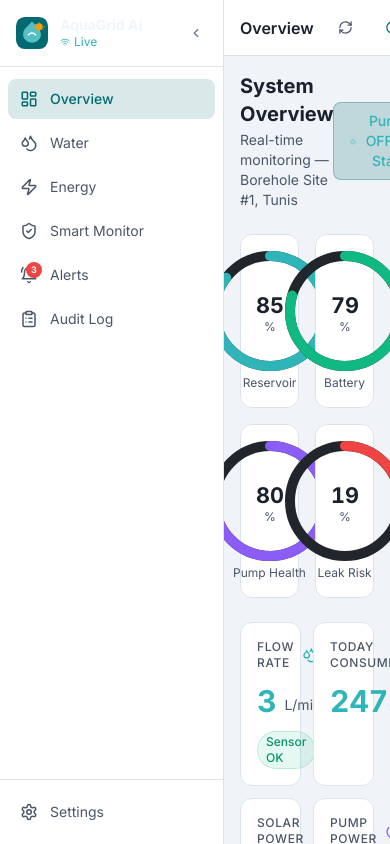
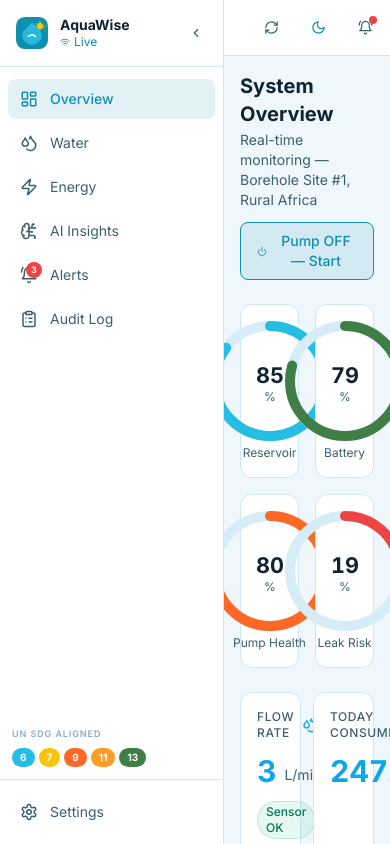
Before and after one commit to meriamjadoui/AquaGrid-AI, a React (Vite) app in the folder dashboard/: page /overview in a window 390 px wide. Built offline with nearby package versions, Linux system fonts and the light colour scheme.

Commit message:
feat: rebrand to AquaWise, SDG color palette, SDG impact panel, responsive layout

```diff
--- a/dashboard/src/App.jsx
+++ b/dashboard/src/App.jsx
@@ -21,11 +21,11 @@ class ErrorBoundary extends Component {
         <div style={{
           minHeight: '100vh', display: 'flex', flexDirection: 'column',
           alignItems: 'center', justifyContent: 'center',
-          background: '#0f172a', color: '#f8fafc', fontFamily: 'monospace', padding: '2rem'
+          background: '#0c1015', color: '#e2e8f0', fontFamily: 'monospace', padding: '2rem'
         }}>
-          <h1 style={{ fontSize: '1.5rem', color: '#f87171', marginBottom: '1rem' }}>⚠ AquaGrid — Runtime Error</h1>
+          <h1 style={{ fontSize: '1.5rem', color: '#f87171', marginBottom: '1rem' }}>⚠ AquaWise — Runtime Error</h1>
           <pre style={{
-            background: '#1e293b', padding: '1.5rem', borderRadius: '0.5rem',
+            background: '#131920', padding: '1.5rem', borderRadius: '0.5rem',
             maxWidth: '700px', width: '100%', overflow: 'auto',
             fontSize: '0.8rem', color: '#fca5a5', whiteSpace: 'pre-wrap'
           }}>
@@ -34,7 +34,7 @@ class ErrorBoundary extends Component {
           </pre>
           <button
             onClick={() => this.setState({ error: null })}
-            style={{ marginTop: '1.5rem', padding: '0.5rem 1.5rem', background: '#0891b2', color: '#fff', border: 'none', borderRadius: '0.375rem', cursor: 'pointer', fontSize: '0.875rem' }}
+            style={{ marginTop: '1.5rem', padding: '0.5rem 1.5rem', background: '#26BDE2', color: '#fff', border: 'none', borderRadius: '0.375rem', cursor: 'pointer', fontSize: '0.875rem' }}
           >Retry</button>
         </div>
       )
@@ -50,11 +50,10 @@ function AIProvider({ children }) {
   return <>{children}</>
 }
 
-// Records a system-started event once on mount
 function AuditBootstrap() {
   const record = useAuditLog(s => s.record)
   useEffect(() => {
-    record({ category: 'System', severity: 'info', title: 'Dashboard started', detail: 'AquaGrid AI dashboard initialised and connected.' })
+    record({ category: 'System', severity: 'info', title: 'Dashboard started', detail: 'AquaWise dashboard initialised and connected.' })
   }, [])
   return null
 }
--- a/dashboard/src/components/Layout/Sidebar.jsx
+++ b/dashboard/src/components/Layout/Sidebar.jsx
@@ -1,19 +1,27 @@
 import React from 'react'
 import { NavLink } from 'react-router-dom'
 import {
-  LayoutDashboard, Droplets, Zap, ShieldCheck,
+  LayoutDashboard, Droplets, Zap, BrainCircuit,
   BellRing, Settings, ChevronLeft, ChevronRight, Wifi, ClipboardList
 } from 'lucide-react'
 import useStore from '../../store/useStore'
 import clsx from 'clsx'
 
 const NAV = [
-  { to: '/overview', icon: LayoutDashboard, label: 'Overview'      },
-  { to: '/water',    icon: Droplets,        label: 'Water'         },
-  { to: '/energy',   icon: Zap,             label: 'Energy'        },
-  { to: '/ai',       icon: ShieldCheck,     label: 'Smart Monitor' },
-  { to: '/alerts',   icon: BellRing,        label: 'Alerts'        },
-  { to: '/audit',    icon: ClipboardList,   label: 'Audit Log'     },
+  { to: '/overview', icon: LayoutDashboard, label: 'Overview'     },
+  { to: '/water',    icon: Droplets,        label: 'Water'        },
+  { to: '/energy',   icon: Zap,             label: 'Energy'       },
+  { to: '/ai',       icon: BrainCircuit,    label: 'AI Insights'  },
+  { to: '/alerts',   icon: BellRing,        label: 'Alerts'       },
+  { to: '/audit',    icon: ClipboardList,   label: 'Audit Log'    },
+]
+
+const SDGS = [
+  { n: 6,  color: '#26BDE2', title: 'Clean Water' },
+  { n: 7,  color: '#FCC30B', title: 'Clean Energy' },
+  { n: 9,  color: '#FD6925', title: 'Innovation' },
+  { n: 11, color: '#FD9D24', title: 'Sust. Cities' },
+  { n: 13, color: '#3F7E44', title: 'Climate Action' },
 ]
 
 export default function Sidebar() {
@@ -23,30 +31,37 @@ export default function Sidebar() {
   return (
     <aside
       className={clsx(
-        'flex flex-col bg-surface-card border-r border-surface-border transition-all duration-300 z-20 shrink-0',
+        'flex flex-col border-r transition-all duration-300 z-20 shrink-0',
         sidebarOpen ? 'w-56' : 'w-16'
       )}
+      style={{ background: 'var(--color-surface-card)', borderColor: 'var(--color-surface-border)' }}
     >
       {/* Logo */}
-      <div className="flex items-center gap-3 px-4 py-4 border-b border-surface-border">
+      <div className="flex items-center gap-3 px-4 py-4 border-b" style={{ borderColor: 'var(--color-surface-border)' }}>
         <div className="shrink-0">
-          <svg viewBox="0 0 36 36" fill="none" className="w-8 h-8" aria-label="AquaGrid AI logo">
-            <rect width="36" height="36" rx="10" fill="#01696f"/>
-            <path d="M18 5 C13 11 8 13 8 20 C8 24.4 12.6 29 18 29 C23.4 29 28 24.4 28 20 C28 13 23 11 18 5Z" fill="#5ec9cc" opacity="0.9"/>
-            <path d="M14 20 Q18 16 22 20" stroke="white" strokeWidth="1.8" fill="none" strokeLinecap="round"/>
-            <circle cx="26" cy="11" r="4" fill="#f59e0b"/>
-            <path d="M26 6.5L26 7.5 M26 14.5L26 15.5 M21.5 8L22.5 9 M29.5 13 L30.5 14 M20 11 L21 11 M31 11 L32 11" stroke="#f59e0b" strokeWidth="1" strokeLinecap="round"/>
+          {/* AquaWise droplet + sun logo */}
+          <svg viewBox="0 0 36 36" fill="none" className="w-8 h-8" aria-label="AquaWise logo">
+            <rect width="36" height="36" rx="10" fill="#0d8fae"/>
+            <path d="M18 6 C13 12 7 15 7 21 C7 25.9 12 31 18 31 C24 31 29 25.9 29 21 C29 15 23 12 18 6Z"
+              fill="#26BDE2" opacity="0.95"/>
+            <path d="M14 22 Q18 18 22 22" stroke="white" strokeWidth="1.8" fill="none" strokeLinecap="round"/>
+            <circle cx="27" cy="10" r="3.5" fill="#FCC30B"/>
+            <path d="M27 5.5L27 6.5 M27 13.5L27 14.5 M22.5 7.5L23.3 8.3 M30.7 11.7L31.5 12.5 M21 10L22 10 M32 10L33 10"
+              stroke="#FCC30B" strokeWidth="1.1" strokeLinecap="round"/>
           </svg>
         </div>
         {sidebarOpen && (
           <div className="min-w-0">
-            <p className="text-sm font-bold text-slate-100 leading-tight">AquaGrid AI</p>
-            <p className="text-xs text-primary-400 flex items-center gap-1"><Wifi size={10} /> Live</p>
+            <p className="text-sm font-bold leading-tight" style={{ color: 'var(--color-text)' }}>AquaWise</p>
+            <p className="text-xs flex items-center gap-1" style={{ color: 'var(--color-primary)' }}>
+              <Wifi size={10} /> Live
+            </p>
           </div>
         )}
         <button
           onClick={toggleSidebar}
-          className="ml-auto p-1 rounded-lg hover:bg-surface-hover text-slate-500 hover:text-slate-200 transition-colors"
+          className="ml-auto p-1 rounded-lg hover:bg-theme-hover transition-colors"
+          style={{ color: 'var(--color-text-muted)' }}
           aria-label={sidebarOpen ? 'Collapse sidebar' : 'Expand sidebar'}
         >
           {sidebarOpen ? <ChevronLeft size={14} /> : <ChevronRight size={14} />}
@@ -75,8 +90,27 @@ export default function Sidebar() {
         ))}
       </nav>
 
+      {/* SDG badges */}
+      {sidebarOpen && (
+        <div className="px-3 pb-3">
+          <p className="text-[9px] uppercase tracking-widest font-semibold mb-2" style={{ color: 'var(--color-text-faint)' }}>UN SDG Aligned</p>
+          <div className="flex flex-wrap gap-1">
+            {SDGS.map(({ n, color, title }) => (
+              <span
+                key={n}
+                className="sdg-pill"
+                style={{ background: color }}
+                title={`SDG ${n}: ${title}`}
+              >
+                {n}
+              </span>
+            ))}
+          </div>
+        </div>
+      )}
+
       {/* Bottom */}
-      <div className="px-2 py-3 border-t border-surface-border">
+      <div className="px-2 py-3 border-t" style={{ borderColor: 'var(--color-surface-border)' }}>
         <NavLink
           to="/settings"
           className={({ isActive }) => clsx('sidebar-item', isActive && 'active')}
--- a/dashboard/src/components/Layout/TopBar.jsx
+++ b/dashboard/src/components/Layout/TopBar.jsx
@@ -8,7 +8,7 @@ const PAGE_TITLES = {
   '/overview': 'Overview',
   '/water':    'Water Monitoring',
   '/energy':   'Energy Management',
-  '/ai':       'Smart Monitor',
+  '/ai':       'AI Insights',
   '/alerts':   'Alerts',
   '/audit':    'Audit Log',
   '/settings': 'Settings',
@@ -19,7 +19,6 @@ export default function TopBar() {
   const { lastUpdated, refreshSensors, alerts, theme, toggleTheme } = useStore()
   const unread = alerts.filter(a => !a.read).length
 
-  // Auto-refresh every 10 s
   useEffect(() => {
     const t = setInterval(refreshSensors, 10_000)
     return () => clearInterval(t)
@@ -30,52 +29,46 @@ export default function TopBar() {
   return (
     <header
       className="h-14 shrink-0 border-b flex items-center px-4 gap-4 transition-colors duration-300"
-      style={{
-        borderColor:     'var(--color-surface-border)',
-        backgroundColor: 'var(--color-surface-card)',
-      }}
+      style={{ borderColor: 'var(--color-surface-border)', backgroundColor: 'var(--color-surface-card)' }}
     >
-      <h1 className="text-base font-semibold flex-1" style={{ color: 'var(--color-text)' }}>
-        {PAGE_TITLES[pathname] ?? 'AquaGrid AI'}
-      </h1>
+      {/* Brand + page title */}
+      <div className="flex items-center gap-3 flex-1 min-w-0">
+        <span className="text-xs font-bold tracking-wide hidden sm:block" style={{ color: 'var(--color-primary)' }}>AquaWise</span>
+        <span className="text-xs hidden sm:block" style={{ color: 'var(--color-surface-border)' }}>|</span>
+        <h1 className="text-sm font-semibold truncate" style={{ color: 'var(--color-text)' }}>
+          {PAGE_TITLES[pathname] ?? 'AquaWise'}
+        </h1>
+      </div>
 
       <span className="text-xs hidden sm:block" style={{ color: 'var(--color-text-faint)' }}>
         Updated {formatDistanceToNow(lastUpdated, { addSuffix: true })}
       </span>
 
-      {/* Refresh */}
-      <button
-        onClick={refreshSensors}
-        className="btn-ghost p-2"
-        aria-label="Refresh sensor data"
-      >
+      <button onClick={refreshSensors} className="btn-ghost p-2" aria-label="Refresh sensor data">
         <RefreshCw size={15} />
       </button>
 
-      {/* Theme toggle */}
       <button
         onClick={toggleTheme}
         className="btn-ghost p-2"
         aria-label={isDark ? 'Switch to light mode' : 'Switch to dark mode'}
-        title={isDark ? 'Light mode' : 'Dark mode'}
       >
         {isDark
-          ? <Sun  size={15} className="text-amber-400" />
-          : <Moon size={15} className="text-primary-500" />
+          ? <Sun  size={15} style={{ color: '#FCC30B' }} />
+          : <Moon size={15} style={{ color: 'var(--color-primary)' }} />
         }
       </button>
 
-      {/* Notifications */}
       <button className="relative btn-ghost p-2" aria-label="Notifications">
         <BellRing size={15} />
-        {unread > 0 && (
-          <span className="absolute top-1 right-1 w-2 h-2 bg-red-500 rounded-full" />
-        )}
+        {unread > 0 && <span className="absolute top-1 right-1 w-2 h-2 bg-red-500 rounded-full" />}
       </button>
 
-      {/* Avatar */}
       <div className="flex items-center gap-2 pl-2 border-l" style={{ borderColor: 'var(--color-surface-border)' }}>
-        <div className="w-7 h-7 rounded-full bg-primary-500/30 flex items-center justify-center text-primary-500 text-xs font-bold">
+        <div
+          className="w-7 h-7 rounded-full flex items-center justify-center text-xs font-bold"
+          style={{ background: 'var(--color-primary-dim)', color: 'var(--color-primary)' }}
+        >
           MJ
         </div>
         <span className="text-xs hidden md:block" style={{ color: 'var(--color-text-muted)' }}>Meriam J.</span>
--- a/dashboard/src/index.css
+++ b/dashboard/src/index.css
@@ -2,35 +2,55 @@
 @tailwind components;
 @tailwind utilities;
 
+/* ── SDG color tokens ──────────────────────────────────────────────────── */
+:root {
+  --sdg-6:  #26BDE2;   /* Clean Water & Sanitation */
+  --sdg-7:  #FCC30B;   /* Affordable & Clean Energy */
+  --sdg-9:  #FD6925;   /* Industry, Innovation & Infrastructure */
+  --sdg-11: #FD9D24;   /* Sustainable Cities & Communities */
+  --sdg-13: #3F7E44;   /* Climate Action */
+}
+
 /* ── Dark theme (default) ──────────────────────────────────────────────── */
 :root,
 [data-theme="dark"] {
-  --color-surface-bg:     #0e1117;
-  --color-surface-card:   #161b22;
-  --color-surface-border: #21262d;
-  --color-surface-hover:  #1c2128;
-  --color-surface-offset: #1e2430;
+  --color-surface-bg:       #0c1015;
+  --color-surface-card:     #131920;
+  --color-surface-border:   #1e2835;
+  --color-surface-hover:    #1a2330;
+  --color-surface-offset:   #182030;
+  --color-surface-dynamic:  #202c3a;
 
-  --color-text:           #e2e8f0;   /* slate-200  */
-  --color-text-muted:     #94a3b8;   /* slate-400  */
-  --color-text-faint:     #475569;   /* slate-600  */
-  --color-text-inverse:   #0e1117;
+  --color-text:           #e2e8f0;
+  --color-text-muted:     #94a3b8;
+  --color-text-faint:     #475569;
+  --color-text-inverse:   #0c1015;
+
+  /* Primary = SDG-6 blue adapted for dark */
+  --color-primary:        #26BDE2;
+  --color-primary-hover:  #1da3c6;
+  --color-primary-dim:    rgba(38,189,226,.15);
 
   color-scheme: dark;
 }
 
 /* ── Light theme ───────────────────────────────────────────────────────── */
 [data-theme="light"] {
-  --color-surface-bg:     #f0f4f8;
-  --color-surface-card:   #ffffff;
-  --color-surface-border: #dde3ec;
-  --color-surface-hover:  #e8edf5;
-  --color-surface-offset: #edf1f7;
+  --color-surface-bg:       #f0f7fc;
+  --color-surface-card:     #ffffff;
+  --color-surface-border:   #cce8f4;
+  --color-surface-hover:    #e3f3fb;
+  --color-surface-offset:   #e8f4fb;
+  --color-surface-dynamic:  #d6edf8;
 
-  --color-text:           #1a202c;   /* slate-900  */
-  --color-text-muted:     #4a5568;   /* slate-700  */
-  --color-text-faint:     #a0aec0;   /* slate-400  */
+  --color-text:           #0f2430;
+  --color-text-muted:     #3a6070;
+  --color-text-faint:     #8ab0c0;
   --color-text-inverse:   #ffffff;
+
+  --color-primary:        #0d8fae;
+  --color-primary-hover:  #0a7591;
+  --color-primary-dim:    rgba(13,143,174,.12);
 
   color-scheme: light;
 }
@@ -66,27 +86,24 @@
     border: 1px solid var(--color-surface-border);
     @apply rounded-xl p-4;
   }
-
   .card-hover {
     @apply card transition-all duration-200;
   }
   .card-hover:hover {
-    border-color: rgba(1,105,111,.4);
+    border-color: rgba(38,189,226,.35);
     background-color: var(--color-surface-hover);
   }
 
   /* Badges */
   .badge      { @apply inline-flex items-center gap-1 px-2 py-0.5 rounded-full text-xs font-medium; }
-  .badge-ok   { @apply badge bg-emerald-500/10 text-emerald-600 border border-emerald-500/20; }
-  .badge-warn { @apply badge bg-amber-500/10   text-amber-600   border border-amber-500/20; }
-  .badge-alert{ @apply badge bg-red-500/10     text-red-600     border border-red-500/20; }
-  .badge-info { @apply badge bg-blue-500/10    text-blue-600    border border-blue-500/20; }
-
-  /* In dark mode keep badge text lighter */
+  .badge-ok   { @apply badge bg-emerald-500/10 text-emerald-700 border border-emerald-500/20; }
+  .badge-warn { @apply badge bg-amber-500/10   text-amber-700   border border-amber-500/20; }
+  .badge-alert{ @apply badge bg-red-500/10     text-red-700     border border-red-500/20; }
+  .badge-info { @apply badge bg-sky-500/10     text-sky-700     border border-sky-500/20; }
   [data-theme="dark"] .badge-ok    { @apply text-emerald-400; }
   [data-theme="dark"] .badge-warn  { @apply text-amber-400; }
   [data-theme="dark"] .badge-alert { @apply text-red-400; }
-  [data-theme="dark"] .badge-info  { @apply text-blue-400; }
+  [data-theme="dark"] .badge-info  { @apply text-sky-400; }
 
   /* KPI */
   .kpi-card  { @apply card flex flex-col gap-3; }
@@ -106,25 +123,29 @@
     color: var(--color-text);
   }
   .sidebar-item.active {
-    @apply bg-primary-500/15 text-primary-500 font-medium;
-  }
-  [data-theme="dark"] .sidebar-item.active {
-    @apply text-primary-400;
+    background-color: var(--color-primary-dim);
+    color: var(--color-primary);
+    font-weight: 500;
   }
 
   /* Buttons */
   .btn-primary {
-    @apply inline-flex items-center gap-2 px-4 py-2 rounded-lg bg-primary-500
-           hover:bg-primary-600 text-white text-sm font-medium transition-colors duration-150;
+    @apply inline-flex items-center gap-2 px-4 py-2 rounded-lg text-white text-sm font-medium transition-colors duration-150;
+    background-color: var(--color-primary);
   }
+  .btn-primary:hover { background-color: var(--color-primary-hover); }
   .btn-ghost {
-    @apply inline-flex items-center gap-2 px-3 py-2 rounded-lg
-           text-sm transition-colors duration-150;
+    @apply inline-flex items-center gap-2 px-3 py-2 rounded-lg text-sm transition-colors duration-150;
     color: var(--color-text-muted);
   }
   .btn-ghost:hover {
     background-color: var(--color-surface-hover);
     color: var(--color-text);
+  }
+
+  /* SDG badge pill */
+  .sdg-pill {
+    @apply inline-flex items-center gap-1 px-2 py-0.5 rounded-full text-[10px] font-bold text-white;
   }
 
   /* Skeleton */
@@ -142,17 +163,19 @@
 /* ── Utilities ─────────────────────────────────────────────────────────── */
 @layer utilities {
   .text-gradient {
-    @apply bg-gradient-to-r from-primary-400 to-water bg-clip-text text-transparent;
+    background: linear-gradient(135deg, var(--sdg-6), var(--sdg-13));
+    -webkit-background-clip: text;
+    -webkit-text-fill-color: transparent;
+    background-clip: text;
   }
   .glow-primary {
-    box-shadow: 0 0 20px rgba(1,105,111,.30);
+    box-shadow: 0 0 20px rgba(38,189,226,.25);
   }
   .gauge-ring {
     transform-origin: center;
     transform: rotate(-90deg);
     transition: stroke-dashoffset 1s cubic-bezier(0.16,1,0.3,1);
   }
-  /* text-muted helper that respects theme */
   .text-theme-muted  { color: var(--color-text-muted); }
   .text-theme-faint  { color: var(--color-text-faint); }
   .bg-theme-card     { background-color: var(--color-surface-card); }
--- a/dashboard/src/pages/Overview.jsx
+++ b/dashboard/src/pages/Overview.jsx
@@ -7,6 +7,29 @@ import AquaLineChart from '../components/Charts/LineChart'
 import { AlertItem } from '../components/UI/AlertBadge'
 import { getStatus } from '../utils/mockData'
 
+const SDGS = [
+  {
+    n: 6, color: '#26BDE2', label: 'Clean Water & Sanitation',
+    desc: 'Real-time reservoir & pipeline monitoring reduces water loss.'
+  },
+  {
+    n: 7, color: '#FCC30B', label: 'Affordable & Clean Energy',
+    desc: 'Solar tracking and battery analytics maximise renewable yield.'
+  },
+  {
+    n: 9, color: '#FD6925', label: 'Industry, Innovation & Infrastructure',
+    desc: 'AI-driven predictive maintenance keeps rural infrastructure resilient.'
+  },
+  {
+    n: 11, color: '#FD9D24', label: 'Sustainable Cities & Communities',
+    desc: 'Autonomous pump scheduling ensures equitable water distribution.'
+  },
+  {
+    n: 13, color: '#3F7E44', label: 'Climate Action',
+    desc: 'Reduced leakage and optimal energy use lower the carbon footprint.'
+  },
+]
+
 export default function Overview() {
   const { sensors, history, alerts, pumpOn, togglePump } = useStore()
   const recent = history.slice(-24)
@@ -15,18 +38,23 @@ export default function Overview() {
   return (
     <div className="space-y-6">
       {/* Page header */}
-      <div className="flex items-center justify-between">
+      <div className="flex items-center justify-between flex-wrap gap-3">
         <div>
           <h2 className="text-xl font-bold" style={{ color: 'var(--color-text)' }}>System Overview</h2>
-          <p className="text-sm mt-0.5" style={{ color: 'var(--color-text-muted)' }}>Real-time monitoring — Borehole Site #1, Tunis</p>
+          <p className="text-sm mt-0.5" style={{ color: 'var(--color-text-muted)' }}>Real-time monitoring — Borehole Site #1, Rural Africa</p>
         </div>
         <button
           onClick={togglePump}
           className={`inline-flex items-center gap-2 px-4 py-2 rounded-lg text-sm font-medium transition-all ${
             pumpOn
-              ? 'bg-red-500/20 text-red-400 border border-red-500/30 hover:bg-red-500/30'
-              : 'bg-primary-500/20 text-primary-400 border border-primary-500/30 hover:bg-primary-500/30'
+              ? 'bg-red-500/20 text-red-500 border border-red-500/30 hover:bg-red-500/30'
+              : 'border hover:opacity-90'
           }`}
+          style={pumpOn ? {} : {
+            background: 'var(--color-primary-dim)',
+            color: 'var(--color-primary)',
+            borderColor: 'var(--color-primary)'
+          }}
         >
           <Power size={15} />
           Pump {pumpOn ? 'ON — Stop' : 'OFF — Start'}
@@ -36,13 +64,13 @@ export default function Overview() {
       {/* Gauges row */}
       <div className="grid grid-cols-2 sm:grid-cols-4 gap-4">
         <div className="card flex flex-col items-center gap-2 py-4">
-          <GaugeRing value={sensors.reservoirLevel} color="#2fb4b8" label="Reservoir" />
+          <GaugeRing value={sensors.reservoirLevel} color="#26BDE2" label="Reservoir" />
         </div>
         <div className="card flex flex-col items-center gap-2 py-4">
-          <GaugeRing value={sensors.batteryCharge} color="#10b981" label="Battery" />
+          <GaugeRing value={sensors.batteryCharge} color="#3F7E44" label="Battery" />
         </div>
         <div className="card flex flex-col items-center gap-2 py-4">
-          <GaugeRing value={sensors.pumpHealthScore} color="#8b5cf6" label="Pump Health" />
+          <GaugeRing value={sensors.pumpHealthScore} color="#FD6925" label="Pump Health" />
         </div>
         <div className="card flex flex-col items-center gap-2 py-4">
           <GaugeRing value={sensors.leakRisk} color="#ef4444" label="Leak Risk" />
@@ -53,24 +81,24 @@ export default function Overview() {
       <div className="grid grid-cols-2 sm:grid-cols-3 lg:grid-cols-6 gap-3">
         <KpiCard
           label="Flow Rate" value={sensors.flowRate} unit="L/min"
-          icon={Droplets} color="text-water"
+          icon={Droplets} color="text-sky-500"
           badge={{ type: s('flowRate', sensors.flowRate) === 'ok' ? 'ok' : 'warn', label: 'Sensor OK' }}
         />
-        <KpiCard label="Today Consumed" value={sensors.totalConsumed} unit="L" icon={Droplets} color="text-water" />
+        <KpiCard label="Today Consumed" value={sensors.totalConsumed} unit="L" icon={Droplets} color="text-sky-500" />
         <KpiCard
           label="Solar Power" value={sensors.solarProduction} unit="W"
-          icon={Zap} color="text-solar"
+          icon={Zap} color="text-yellow-500"
           badge={{ type: sensors.solarProduction > 30 ? 'ok' : 'warn', label: sensors.solarProduction > 30 ? 'Producing' : 'Low' }}
         />
-        <KpiCard label="Pump Power" value={sensors.pumpPower} unit="W" icon={Power} color="text-pump" />
+        <KpiCard label="Pump Power" value={sensors.pumpPower} unit="W" icon={Power} color="text-orange-500" />
         <KpiCard
           label="Pump Temp" value={sensors.pumpTemp} unit="°C"
-          icon={Thermometer} color="text-warn"
+          icon={Thermometer} color="text-red-400"
           badge={{ type: s('pumpTemp', sensors.pumpTemp), label: s('pumpTemp', sensors.pumpTemp) === 'ok' ? 'Normal' : 'High' }}
         />
         <KpiCard
           label="WiFi Signal" value={sensors.wifiRssi} unit="dBm"
-          icon={Wifi} color="text-primary-400"
+          icon={Wifi} color="text-emerald-500"
           badge={{ type: sensors.wifiRssi > -65 ? 'ok' : 'warn', label: sensors.wifiRssi > -65 ? 'Strong' : 'Weak' }}
         />
       </div>
@@ -89,6 +117,45 @@ export default function Overview() {
         </div>
       </div>
 
+      {/* SDG Impact Panel */}
+      <div className="card">
+        <div className="flex items-center justify-between mb-4 flex-wrap gap-2">
+          <div>
+            <h3 className="text-sm font-semibold" style={{ color: 'var(--color-text)' }}>UN SDG Alignment</h3>
+            <p className="text-xs mt-0.5" style={{ color: 'var(--color-text-muted)' }}>AquaWise directly contributes to 5 Sustainable Development Goals</p>
+          </div>
+          <span
+            className="text-[10px] font-bold px-2 py-1 rounded-full"
+            style={{ background: 'rgba(38,189,226,.15)', color: 'var(--color-primary)' }}
+          >
+            Africa · Rural Water Infrastructure
+          </span>
+        </div>
+        <div className="grid grid-cols-1 sm:grid-cols-2 lg:grid-cols-5 gap-3">
+          {SDGS.map(({ n, color, label, desc }) => (
+            <div
+              key={n}
+              className="rounded-xl p-3 flex flex-col gap-2 border"
+              style={{
+                background: `${color}10`,
+                borderColor: `${color}35`,
+              }}
+            >
+              <div className="flex items-center gap-2">
+                <span
+                  className="w-8 h-8 rounded-lg flex items-center justify-center text-sm font-black text-white shrink-0"
+                  style={{ background: color }}
+                >
+                  {n}
+                </span>
+                <span className="text-xs font-semibold leading-snug" style={{ color: 'var(--color-text)' }}>{label}</span>
+              </div>
+              <p className="text-[11px] leading-relaxed" style={{ color: 'var(--color-text-muted)' }}>{desc}</p>
+            </div>
+          ))}
+        </div>
+      </div>
+
       {/* System status footer */}
       <div className="card">
         <div className="grid grid-cols-2 sm:grid-cols-4 gap-4 text-center">
@@ -100,10 +167,7 @@ export default function Overview() {
           ].map(({ label, value, ok }) => (
             <div key={label}>
               <p className="kpi-label">{label}</p>
-              <p
-                className="text-base font-semibold data-value mt-1"
-                style={{ color: ok ? '#10b981' : 'var(--color-text)' }}
-              >
+              <p className="text-base font-semibold data-value mt-1" style={{ color: ok ? '#3F7E44' : 'var(--color-text)' }}>
                 {value}
               </p>
             </div>
```
